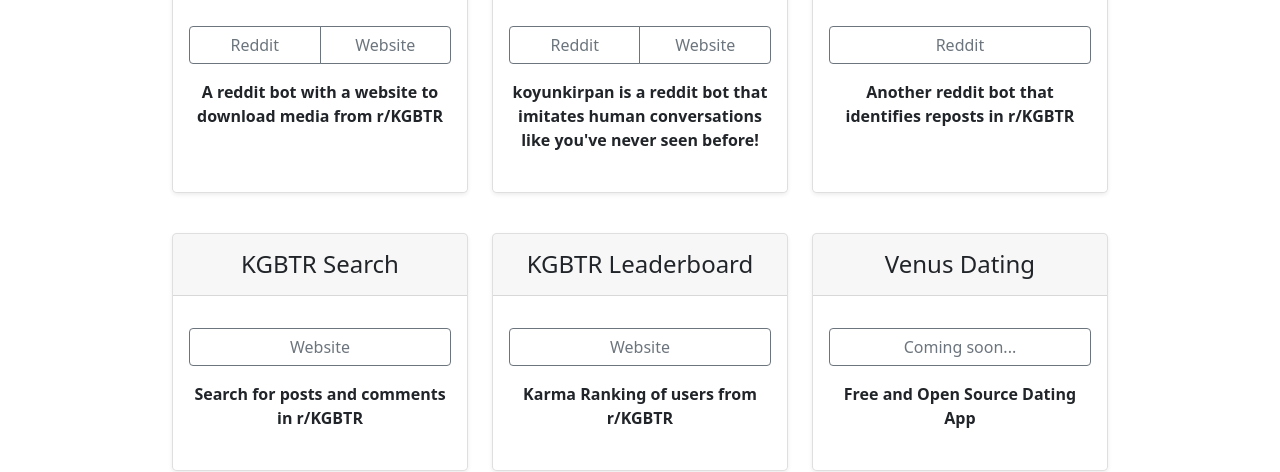
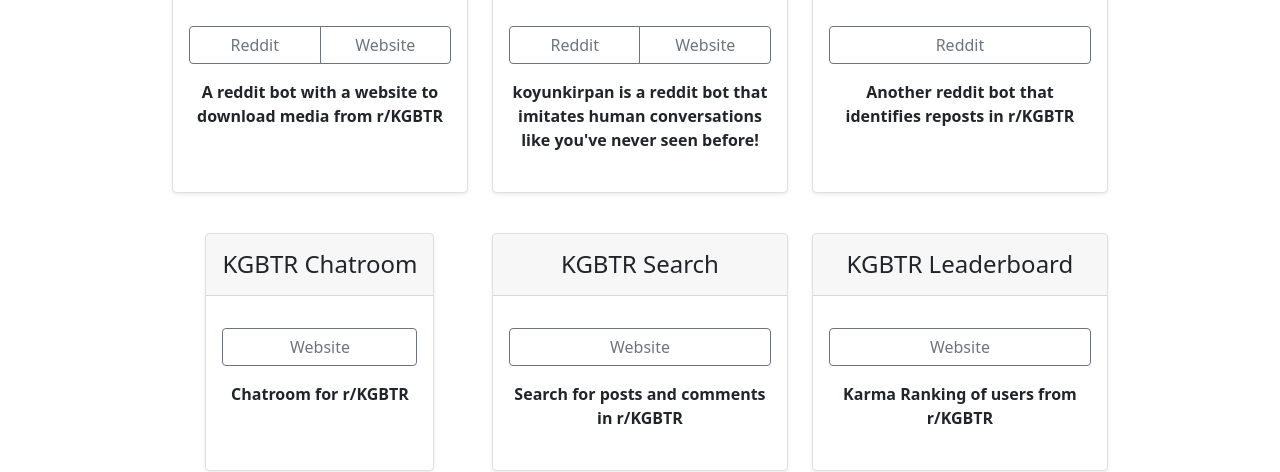
Before and after one commit to oldventura/oldventura.github.io, a plain HTML site: page index.html in a window 1280 px wide. Shown: the part 501-973 px from the top of the page. Drawn offline with nearby package versions, Linux system fonts and the light colour scheme.

Commit message:
Fixed errors

```diff
--- a/index.html
+++ b/index.html
@@ -120,6 +120,23 @@
                 <div class="col-lg-4 mb-3 d-flex align-items-stretch justify-content-center">
                     <div class="card mb-4 rounded-3 shadow-sm">
                         <div class="card-header py-3">
+                            <h4 class="my-0 fw-normal">KGBTR Chatroom</h4>
+                        </div>
+                        <div class="card-body" style="max-width:19em">
+                            <ul class="list-unstyled mt-3 mb-4">
+                                <div class="input-group mb-3">
+                                    <a class="btn btn-outline-secondary form-control" href="https://kgbtrchat.herokuapp.com">Website</a>
+                                </div>
+                                <ul class="list-unstyled mt-3 mb-4 fw-bold">
+                                    <li>Chatroom for r/KGBTR</li>
+                                </ul>
+                            </ul>
+                        </div>
+                    </div>
+                </div>
+                <div class="col-lg-4 mb-3 d-flex align-items-stretch justify-content-center">
+                    <div class="card mb-4 rounded-3 shadow-sm">
+                        <div class="card-header py-3">
                             <h4 class="my-0 fw-normal">KGBTR Search</h4>
                         </div>
                         <div class="card-body" style="max-width:19em">
```
